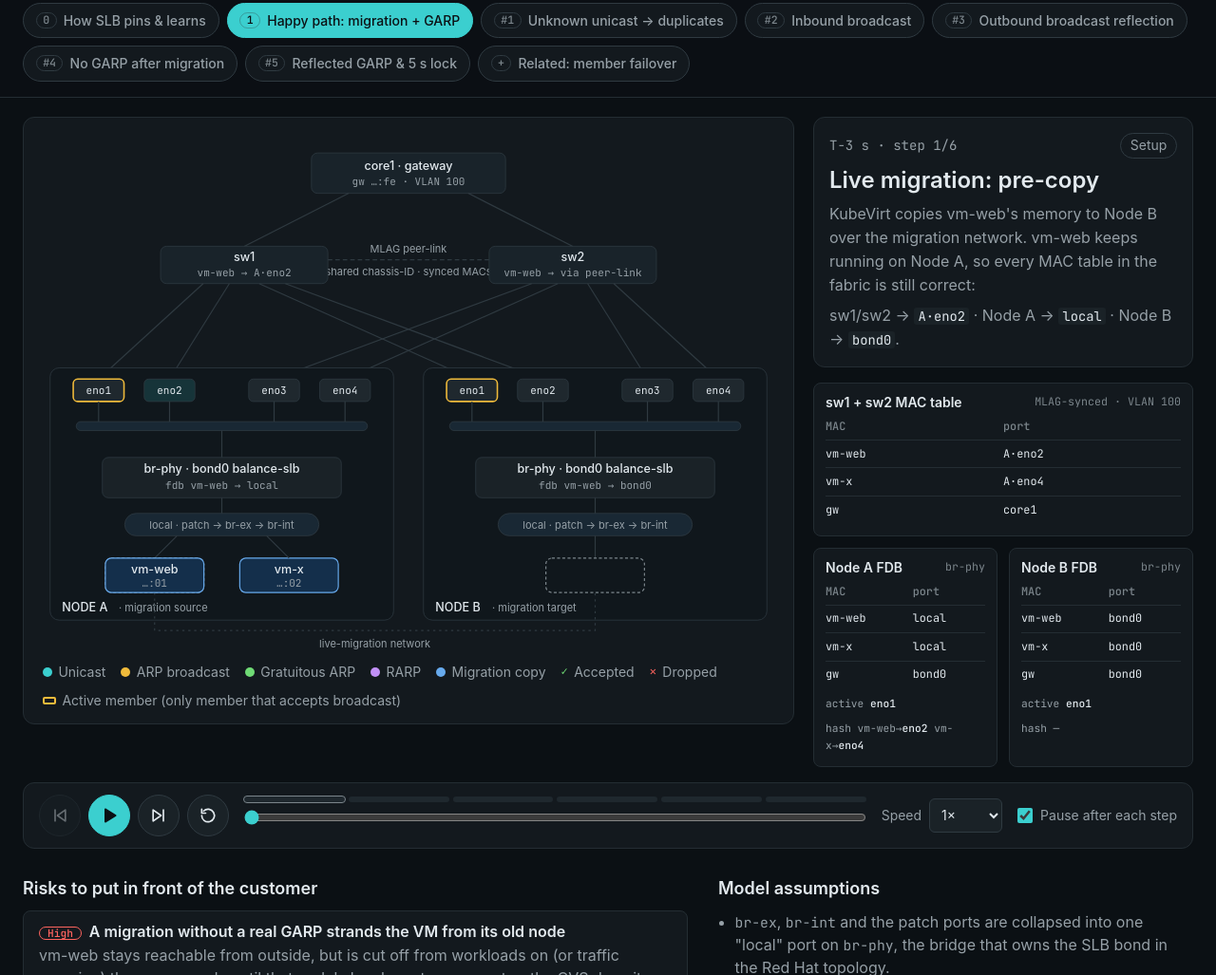
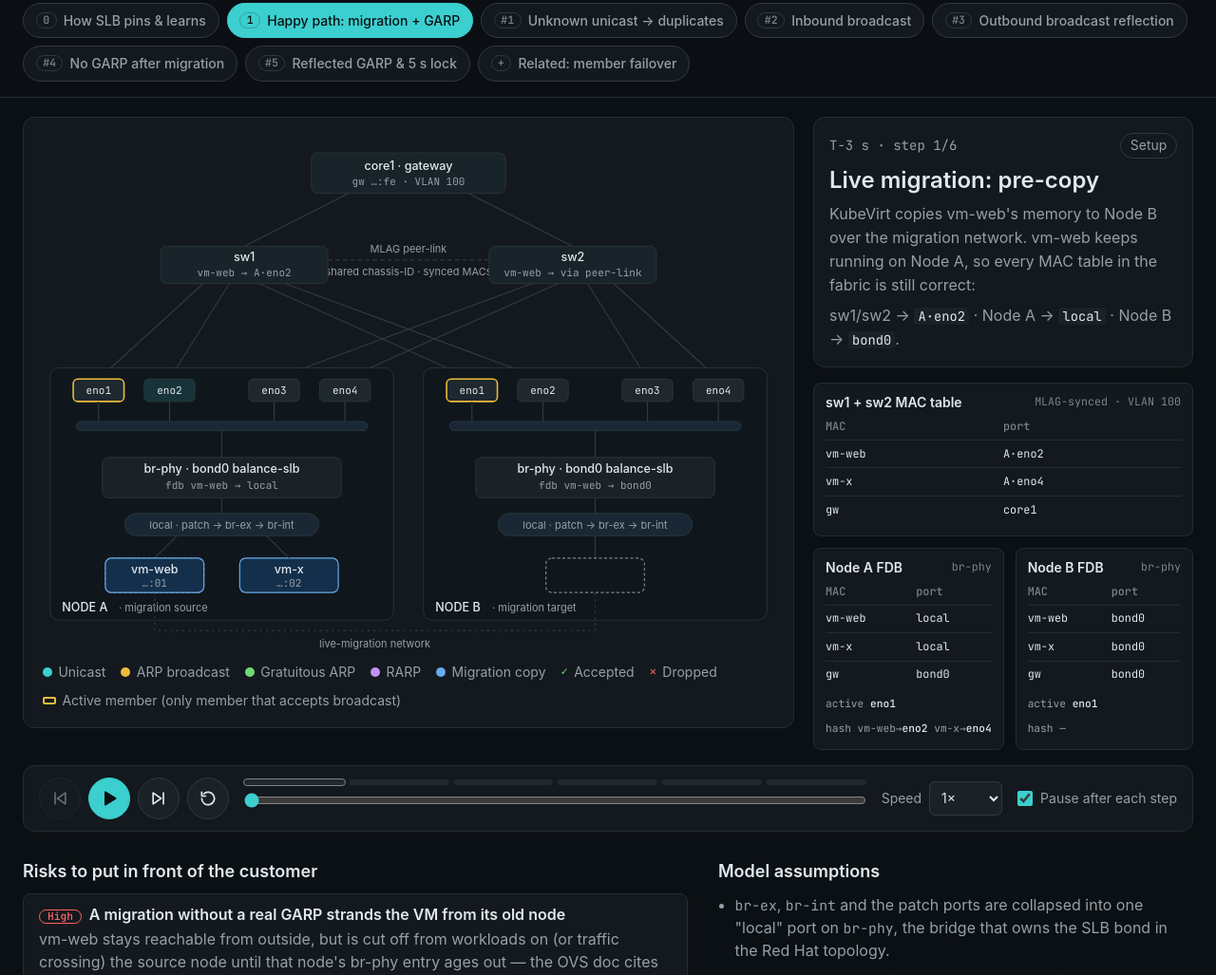
Before and after one commit to nr3v0/network-simulations, a plain HTML site: page index.html in a window 1280 px wide. Shown: the part 73-1100 px from the top of the page at 95% size. Drawn offline with Linux system fonts and the light colour scheme; a web font is replaced by a local one.

Commit message:
fix wrapping

```diff
--- a/style.css
+++ b/style.css
@@ -98,7 +98,7 @@ main { max-width: 1480px; margin: 0 auto; padding: var(--space-5) var(--space-6)
   background: color-mix(in oklab, var(--color-warning) 14%, var(--color-surface));
   border: 1px dashed var(--color-warning); border-radius: var(--radius-full); padding: 0.25rem 0.75rem; z-index: 2;
 }
-.legend { display: flex; flex-wrap: wrap; gap: var(--space-2) var(--space-4); padding: var(--space-2) var(--space-2) 0; font-size: var(--text-xs); color: var(--color-text-muted); }
+.legend { display: flex; flex-wrap: wrap; gap: var(--space-2) var(--space-4); padding: var(--space-2) var(--space-2) var(--space-1); font-size: var(--text-xs); color: var(--color-text-muted); }
 .legend span { display: inline-flex; align-items: center; gap: 0.4rem; }
 .legend .dot { width: 10px; height: 10px; border-radius: 50%; display: inline-block; }
 .k-uni { background: var(--color-primary); } .k-bcast { background: var(--color-bcast); } .k-garp { background: var(--color-garp); } .k-rarp { background: var(--color-rarp); } .k-mig { background: var(--color-mig); }
@@ -167,6 +167,7 @@ main { max-width: 1480px; margin: 0 auto; padding: var(--space-5) var(--space-6)
 .flag.new { color: var(--color-primary); border-color: var(--color-primary); }
 .tbl .meta { display: flex; gap: var(--space-3); color: var(--color-text-muted); margin-top: var(--space-2); font-family: var(--font-mono); font-size: 0.7rem; flex-wrap: wrap; }
 .tbl .meta b { color: var(--color-text); font-weight: 500; }
+.tbl .meta span { white-space: nowrap; }
 .tbl tr.changed td { animation: rowflash 1200ms ease-out 1; }
 @keyframes rowflash { 0% { background: var(--color-primary-highlight); } 100% { background: transparent; } }
 
```
